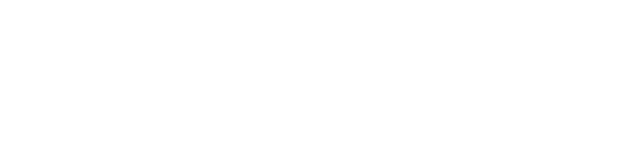
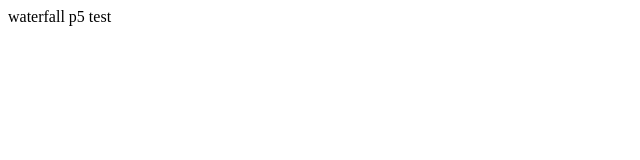
Before and after one commit to monmonandthefellas/p5_waterfall, a plain HTML site: page index.html in a window 1280 px wide. Shown: the whole page, without its empty margins (0-640 px from the left). Drawn offline with Linux system fonts and the light colour scheme.

Commit message:
Update index.html

```diff
--- a/index.html
+++ b/index.html
@@ -7,6 +7,6 @@
     <title>Zignage Waterfall</title>
 </head>
 <body>
-
+ waterfall p5 test
 </body>
 </html>
```
